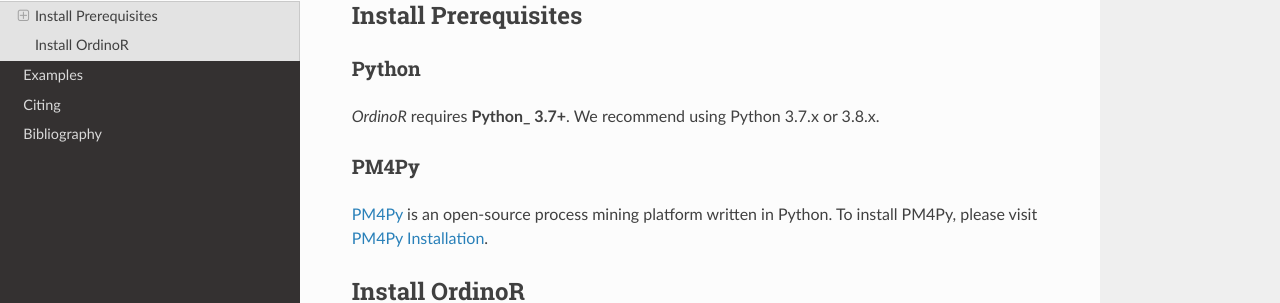
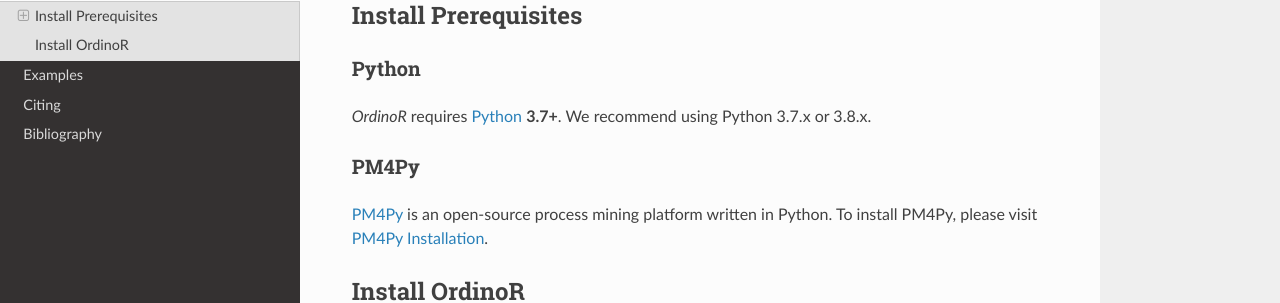
Before and after one commit to roy-jingyang/OrdinoR-doc, a Sphinx documentation site: the page built from source/install.rst, in a window 1280 px wide. Shown: the part 161-464 px from the top of the page. Built offline with Sphinx 7.4.7 and the Read the Docs theme 2.0.0, drawn with Linux system fonts in a browser that asks for light colours.

```diff
--- a/source/install.rst
+++ b/source/install.rst
@@ -11,7 +11,7 @@ Install Prerequisites
 
 Python
 ------
-*OrdinoR* requires **Python_ 3.7+**. We recommend using Python 3.7.x or 3.8.x.
+*OrdinoR* requires Python_ **3.7+**. We recommend using Python 3.7.x or 3.8.x.
 
 PM4Py
 -----
```
